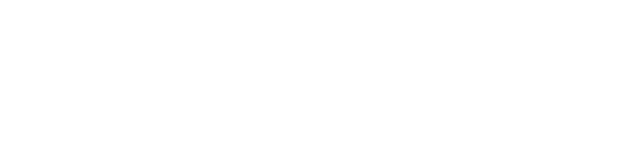
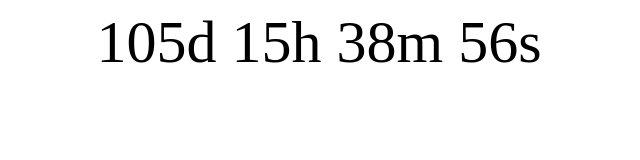
Before and after one commit to zerokid/khoa.github.io, a plain HTML site: page index.html in a window 1280 px wide. Shown: the whole page, without its empty margins (321-961 px from the left). Drawn offline with Linux system fonts and the light colour scheme.

Commit message:
Update index.html

```diff
--- a/index.html
+++ b/index.html
@@ -1,3 +1,49 @@
- <script>
-    alert( 'Hello, world!' );
-  </script>
+<!DOCTYPE HTML>
+<html>
+<head>
+<meta name="viewport" content="width=device-width, initial-scale=1">
+<style>
+p {
+  text-align: center;
+  font-size: 60px;
+  margin-top: 0px;
+}
+</style>
+</head>
+<body>
+
+<p id="demo"></p>
+
+<script>
+// Set the date we're counting down to
+var countDownDate = new Date("May 31, 2019 00:00:00").getTime();
+
+// Update the count down every 1 second
+var x = setInterval(function() {
+
+  // Get todays date and time
+  var now = new Date().getTime();
+
+  // Find the distance between now and the count down date
+  var distance = countDownDate - now;
+
+  // Time calculations for days, hours, minutes and seconds
+  var days = Math.floor(distance / (1000 * 60 * 60 * 24));
+  var hours = Math.floor((distance % (1000 * 60 * 60 * 24)) / (1000 * 60 * 60));
+  var minutes = Math.floor((distance % (1000 * 60 * 60)) / (1000 * 60));
+  var seconds = Math.floor((distance % (1000 * 60)) / 1000);
+
+  // Output the result in an element with id="demo"
+  document.getElementById("demo").innerHTML = days + "d " + hours + "h "
+  + minutes + "m " + seconds + "s ";
+
+  // If the count down is over, write some text
+  if (distance < 0) {
+    clearInterval(x);
+    document.getElementById("demo").innerHTML = "EXPIRED";
+  }
+}, 1000);
+</script>
+
+</body>
+</html>
```
